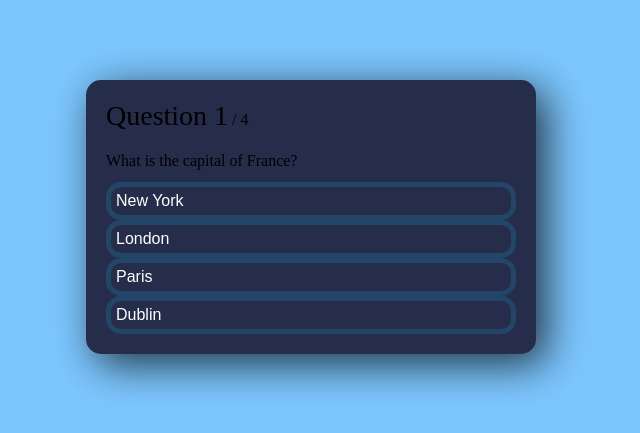
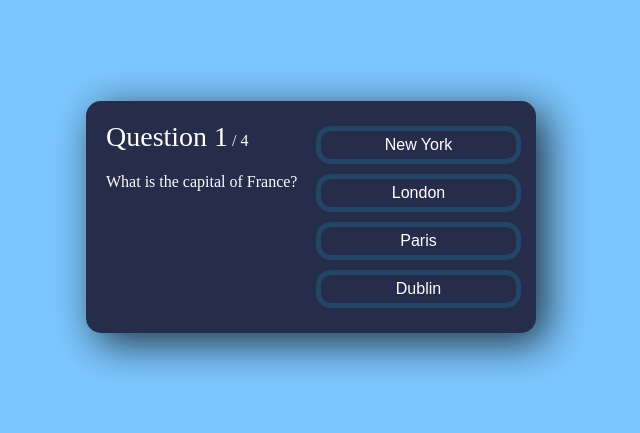
Before and after one commit to Furentsu/web-survey, a React (Create React App) app: page / in a window 1280 px wide. Shown: the part 183-616 px from the top of the page, without its empty margins (329-969 px from the left). Built offline with nearby package versions, Linux system fonts and the light colour scheme.

Commit message:
Implemented general layout

```diff
--- a/src/App.jsx
+++ b/src/App.jsx
@@ -11,6 +11,7 @@ function App() {
       {/* Question's section ( LEFT ) */}
       <div className="question-section">
 
+        <div className="questions">
           {/* Question's count */}
           <div className="question-count">
             <span>Question { currentQuestion + 1 }</span> / {survey.length}
@@ -20,11 +21,13 @@ function App() {
           <div className="question-text">
             {survey[currentQuestion].questionText}
           </div>
+        </div>
+
 
       {/* Answer's section ( RIGHT ) */}
         <div className="answer-section">
           {survey[currentQuestion].answerOptions.map((answer) => {
-            return <button>{answer.answerText}</button>
+            return <button className="answer">{answer.answerText}</button>
           })}
         </div>
       </div>
--- a/src/styles/style.scss
+++ b/src/styles/style.scss
@@ -13,19 +13,22 @@ body {
 }
 
 .app {
-
+    display: flex;
     background-color: #252d4a;
     width: 450px;
     min-height: 200px;
-    height: min-content;
     border-radius: 15px;
     padding: 20px;
     box-shadow: 10px 10px 42px 0px rgba(0, 0, 0, 0.75);
-    display: flex;
-    justify-content: space-evenly;
+
 
     .question-section {
+        display: flex;
         width: 100%;
+
+        .questions {
+            width: 50%;
+            color: #ffffff;
 
             .question-count {
                 margin-bottom: 20px;
@@ -38,15 +41,16 @@ body {
             .question-text {
                 margin-bottom: 12px;
             }
+
+        }
     }
 
     .answer-section {
-        width: 100%;
+        width: 50%;
         display: flex;
         flex-direction: column;
-        justify-content: space-between;
 
-        button {
+        .answer {
             width: 100%;
             font-size: 16px;
             color: #ffffff;
@@ -54,10 +58,12 @@ body {
             border-radius: 15px;
             display: flex;
             padding: 5px;
-            justify-content: flex-start;
+            margin: 5px;
+            justify-content: center;
             align-items: center;
             border: 5px solid #234668;
             cursor: pointer;
+
         }
     }
 }
```
Lines whose indentation alone changed are shown as unchanged.
